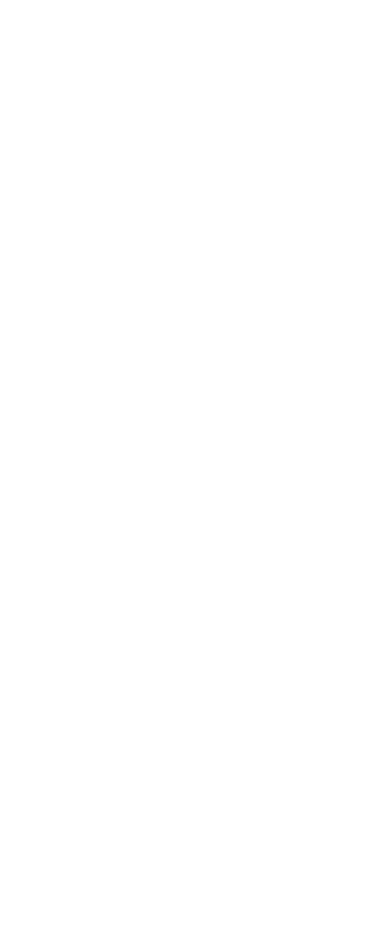
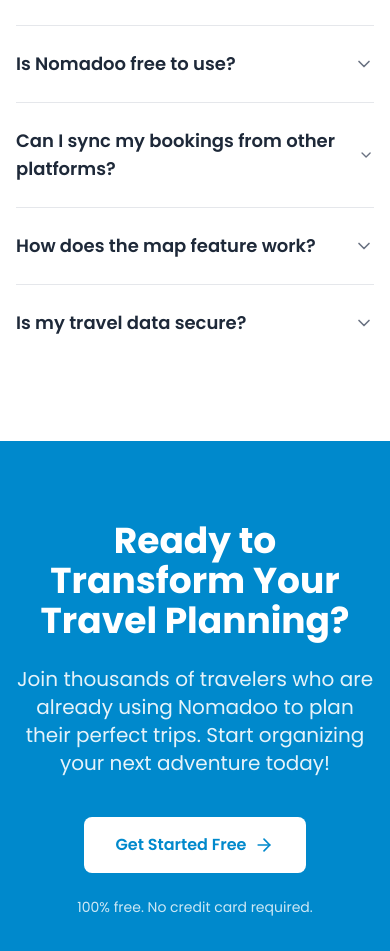
Before and after one commit to gabriellamsa/travel-app, a Next.js app: page / in a window 390 px wide. Shown: the part 2383-3334 px from the top of the page. Before the commit the page ends 2024 px from the top, so only its background shows below. Built offline with nearby package versions, Linux system fonts and the light colour scheme.

Commit message:
feat: implement CTA and FAQ components with responsive layout

```diff
--- a/src/app/page.tsx
+++ b/src/app/page.tsx
@@ -1,11 +1,15 @@
 import Hero from "@/src/components/home/Hero";
 import Features from "@/src/components/home/Features";
+import FAQ from "@/src/components/home/FAQ";
+import CTA from "@/src/components/home/CTA";
 
 export default function Home() {
   return (
-    <div>
+    <div className="overflow-hidden">
       <Hero />
       <Features />
+      <FAQ />
+      <CTA />
     </div>
   );
 }
--- /dev/null
+++ b/src/components/home/CTA.tsx
@@ -0,0 +1,28 @@
+import { ArrowRight } from "lucide-react";
+
+export default function CTA() {
+  return (
+    <section className="py-20 bg-[var(--nomadoo-primary)]">
+      <div className="container mx-auto px-4">
+        <div className="max-w-4xl mx-auto text-center">
+          <h2 className="text-4xl font-bold text-white mb-6">
+            Ready to Transform Your Travel Planning?
+          </h2>
+          <p className="text-xl text-white/90 mb-10">
+            Join thousands of travelers who are already using Nomadoo to plan
+            their perfect trips. Start organizing your next adventure today!
+          </p>
+          <div className="flex justify-center">
+            <button className="bg-white text-[var(--nomadoo-primary)] hover:bg-gray-100 px-8 py-4 rounded-lg font-semibold transition-colors duration-200 flex items-center justify-center gap-2">
+              Get Started Free
+              <ArrowRight className="w-5 h-5" />
+            </button>
+          </div>
+          <p className="text-white/80 mt-6 text-sm">
+            100% free. No credit card required.
+          </p>
+        </div>
+      </div>
+    </section>
+  );
+}
--- /dev/null
+++ b/src/components/home/FAQ.tsx
@@ -0,0 +1,83 @@
+"use client";
+
+import { useState } from "react";
+import { ChevronDown } from "lucide-react";
+
+const faqs = [
+  {
+    question: "How does Nomadoo help me plan my trips?",
+    answer:
+      "Nomadoo provides a comprehensive platform where you can organize flights, accommodations, activities, and create detailed itineraries. Our intuitive interface makes it easy to keep all your travel plans in one place.",
+  },
+  {
+    question: "Is Nomadoo free to use?",
+    answer:
+      "Yes! Nomadoo is completely free and includes all features to help you plan your travels with ease.",
+  },
+  {
+    question: "Can I sync my bookings from other platforms?",
+    answer:
+      "Absolutely! Nomadoo allows you to import bookings from various travel services and booking platforms, making it easy to consolidate all your travel information.",
+  },
+  {
+    question: "How does the map feature work?",
+    answer:
+      "Our interactive map feature lets you discover and save interesting places, create custom routes, and visualize your entire trip itinerary. You can also get real-time information about nearby attractions.",
+  },
+  {
+    question: "Is my travel data secure?",
+    answer:
+      "Yes, we take data security seriously. All your travel information is encrypted and stored securely. We never share your personal data with third parties.",
+  },
+];
+
+export default function FAQ() {
+  const [openIndex, setOpenIndex] = useState<number | null>(null);
+
+  const toggleFAQ = (index: number) => {
+    setOpenIndex(openIndex === index ? null : index);
+  };
+
+  return (
+    <section className="py-20 bg-white">
+      <div className="container mx-auto px-4">
+        <h2 className="text-4xl font-bold text-center mb-4 text-[var(--nomadoo-primary)]">
+          Frequently Asked Questions
+        </h2>
+        <p className="text-lg text-gray-600 text-center mb-12 max-w-2xl mx-auto">
+          Find answers to common questions about Nomadoo
+        </p>
+
+        <div className="max-w-3xl mx-auto">
+          {faqs.map((faq, index) => (
+            <div
+              key={index}
+              className="border-b border-gray-200 last:border-b-0"
+            >
+              <button
+                onClick={() => toggleFAQ(index)}
+                className="w-full py-6 flex justify-between items-center text-left"
+              >
+                <span className="text-lg font-semibold text-gray-800">
+                  {faq.question}
+                </span>
+                <ChevronDown
+                  className={`w-5 h-5 text-gray-500 transition-transform duration-200 ${
+                    openIndex === index ? "transform rotate-180" : ""
+                  }`}
+                />
+              </button>
+              <div
+                className={`overflow-hidden transition-all duration-200 ${
+                  openIndex === index ? "max-h-96 pb-6" : "max-h-0"
+                }`}
+              >
+                <p className="text-gray-600">{faq.answer}</p>
+              </div>
+            </div>
+          ))}
+        </div>
+      </div>
+    </section>
+  );
+}
```
